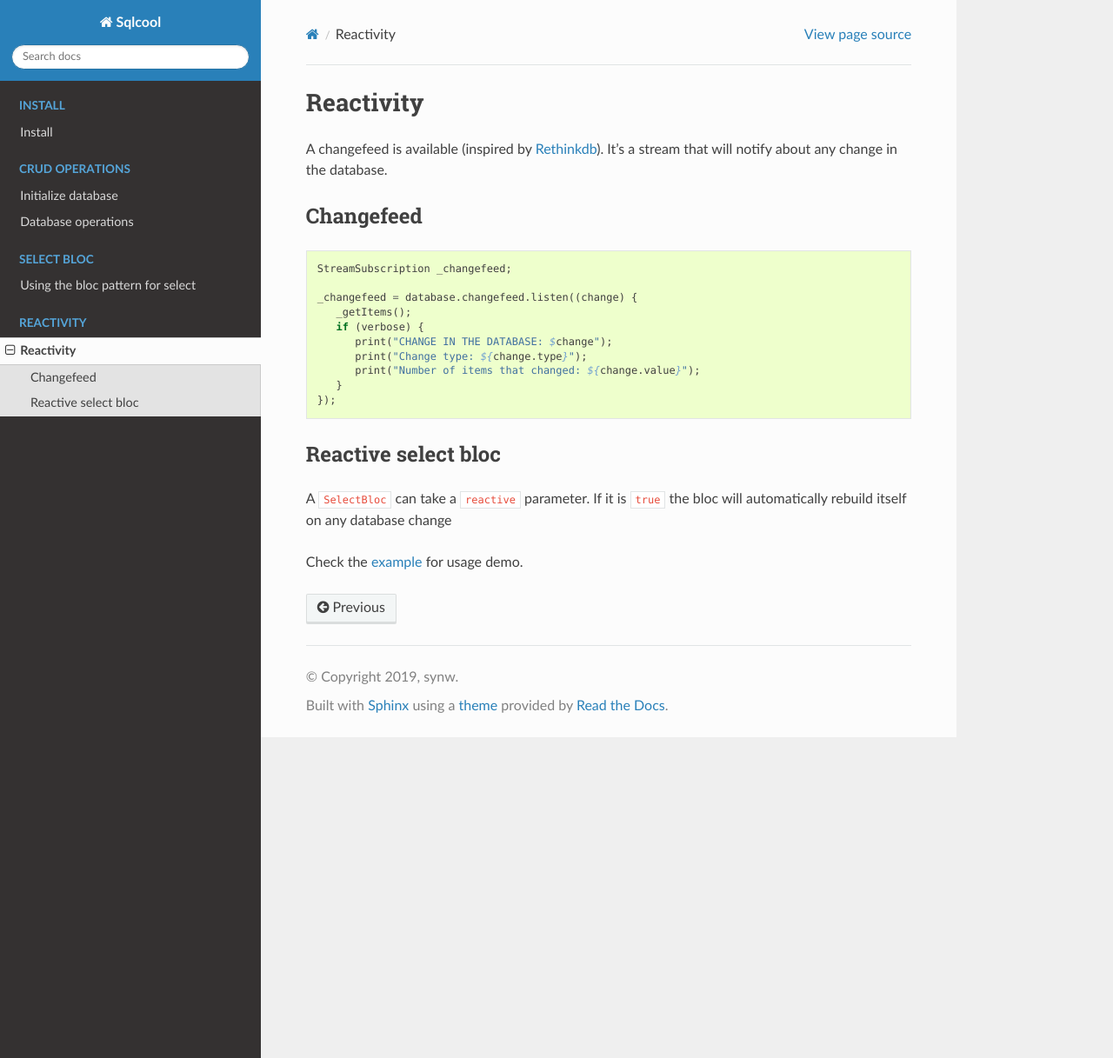
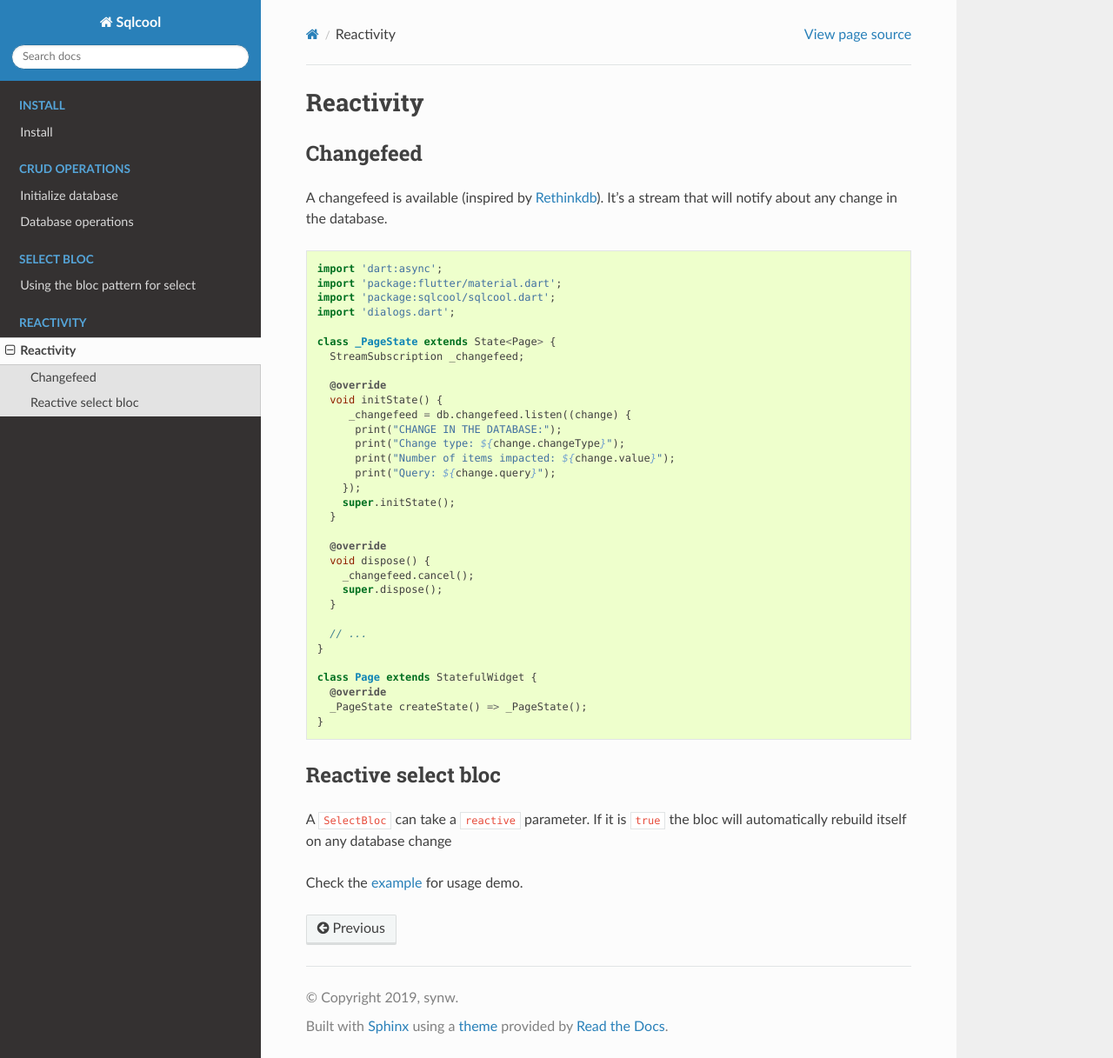
Before and after one commit to synw/sqlcool, a Sphinx documentation site: the page built from docs/changefeed.rst, in a window 1280 px wide and 1217 px high. Shown: the whole window at 87% size. Built offline with Sphinx 7.4.7 and the Read the Docs theme 2.0.0, drawn with Linux system fonts in a browser that asks for light colours.

Commit message:
Update changefeed doc

```diff
--- a/docs/changefeed.rst
+++ b/docs/changefeed.rst
@@ -1,28 +1,51 @@
 Reactivity
 ==========
+
+Changefeed
+----------
 
 A changefeed is available (inspired by `Rethinkdb
 <https://www.rethinkdb.com/>`_).
 It's a stream that will notify about any change in
 the database.
 
-Changefeed
-----------
-
 .. highlight:: dart
 
 ::
 
-   StreamSubscription _changefeed;
+   import 'dart:async';
+   import 'package:flutter/material.dart';
+   import 'package:sqlcool/sqlcool.dart';
+   import 'dialogs.dart';
 
-   _changefeed = database.changefeed.listen((change) {
-      _getItems();
-      if (verbose) {
-         print("CHANGE IN THE DATABASE: $change");
-         print("Change type: ${change.type}");
-         print("Number of items that changed: ${change.value}");
-      }
-   });
+   class _PageState extends State<Page> {
+     StreamSubscription _changefeed;
+
+     @override
+     void initState() {
+        _changefeed = db.changefeed.listen((change) {
+         print("CHANGE IN THE DATABASE:");
+         print("Change type: ${change.changeType}");
+         print("Number of items impacted: ${change.value}");
+         print("Query: ${change.query}");
+       });
+       super.initState();
+     }
+
+     @override
+     void dispose() {
+       _changefeed.cancel();
+       super.dispose();
+     }
+
+     // ...
+   }
+
+   class Page extends StatefulWidget {
+     @override
+     _PageState createState() => _PageState();
+   }
+
 
 Reactive select bloc
 --------------------
```
